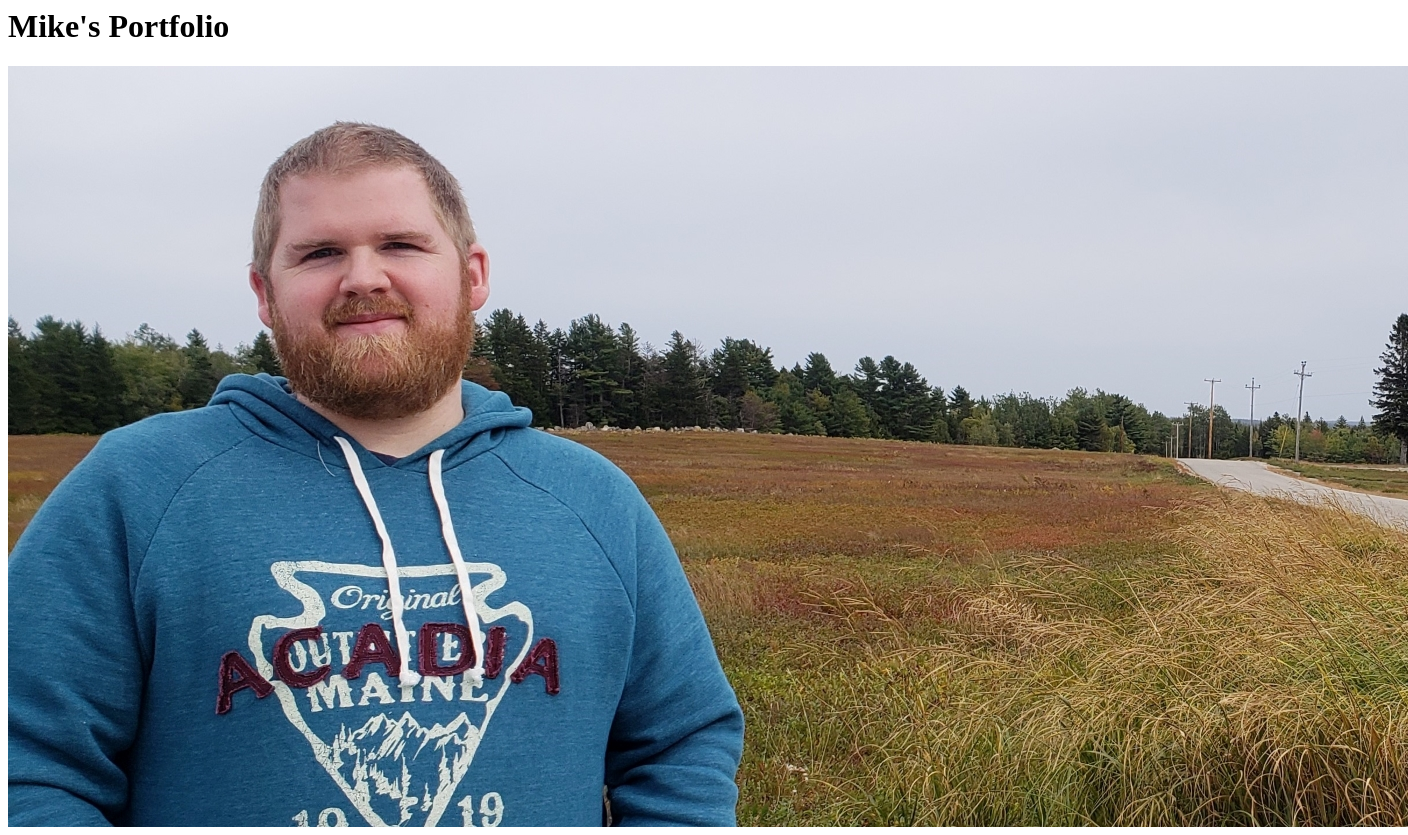
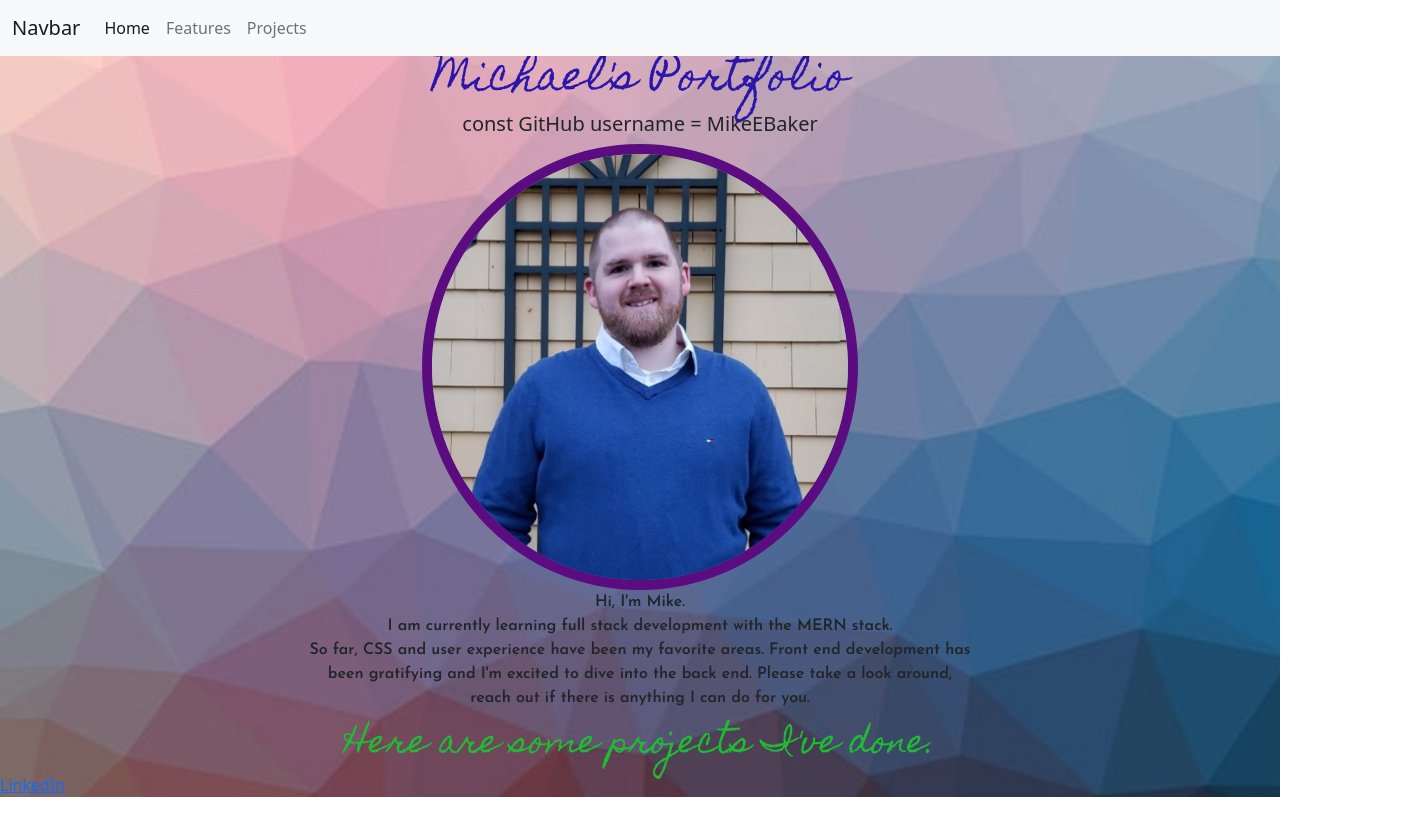
Before and after one commit to MikeEBaker/MikeEBaker.GitHub.io, a plain HTML site: page index.html in a window 1280 px wide. Shown: the whole page, 1408 px wide, since content can reach past the window. After the commit the page ends 800 px from the top, so only its background shows below. Drawn offline with nearby package versions, Linux system fonts and the light colour scheme.

Commit message:
Add files via upload
First attempt to get new portfolio up and available.

```diff
--- a/index.html
+++ b/index.html
@@ -1,4 +1,61 @@
-<html>
-    <h1>Mike's Portfolio</h1>
-    <img src="./GitHubPortfolio.jpg">
+<!DOCTYPE html>
+<html lang="en">
+<head>
+  <meta charset="UTF-8">
+  <meta http-equiv="X-UA-Compatible" content="IE=edge">
+  <meta name="viewport" content="width=device-width, initial-scale=1.0">
+  <title>Mike Baker</title>
+  <!--CSS import-->
+
+  <link rel="stylesheet" href="styles.css">
+  <!--Bootstrap NavBar import-->
+
+  <link href="https://cdn.jsdelivr.net/npm/bootstrap@5.1.3/dist/css/bootstrap.min.css" rel="stylesheet" integrity="sha384-1BmE4kWBq78iYhFldvKuhfTAU6auU8tT94WrHftjDbrCEXSU1oBoqyl2QvZ6jIW3" crossorigin="anonymous">
+
+<!-- NavBar hanging here in the html cause it wouldn't work from the .css-->
+  <nav class="navbar navbar-expand-lg navbar-light bg-light">
+    <div class="container-fluid">
+      <a class="navbar-brand" href="#">Navbar</a>
+      <button class="navbar-toggler" type="button" data-bs-toggle="collapse" data-bs-target="#navbarNav" aria-controls="navbarNav" aria-expanded="false" aria-label="Toggle navigation">
+        <span class="navbar-toggler-icon"></span>
+      </button>
+      <div class="collapse navbar-collapse" id="navbarNav">
+        <ul class="navbar-nav">
+          <li class="nav-item">
+            <a class="nav-link active" aria-current="page" href="#">Home</a>
+          </li>
+          <li class="nav-item">
+            <a class="nav-link" href="#">Features</a>
+          </li>
+          <li class="nav-item">
+            <a class="nav-link" href="https://www.worldstarhiphop.com">Projects</a>
+          </li>
+        </ul>
+      </div>
+    </div>
+  </nav>
+
+  <!--Google Fonts cursive for the header-->
+  <link rel="preconnect" href="https://fonts.googleapis.com">
+<link rel="preconnect" href="https://fonts.gstatic.com" crossorigin>
+<link href="https://fonts.googleapis.com/css2?family=Homemade+Apple&display=swap" rel="stylesheet">
+
+<!--Google Fonts bio paragraph font-->
+<link rel="preconnect" href="https://fonts.googleapis.com">
+<link rel="preconnect" href="https://fonts.gstatic.com" crossorigin>
+<link href="https://fonts.googleapis.com/css2?family=Josefin+Sans:wght@600&display=swap" rel="stylesheet">
+
+</head>
+<body>
+  <h1>Michael's Portfolio</h1>
+  <h5>const GitHub username = MikeEBaker</h5>
+  <img src="./mike.jpg" class="center border-purple">
+  <p>Hi, I'm Mike.<br> I am currently learning full stack development with the MERN stack.<br>
+     So far, CSS and user experience have been my favorite areas. Front end development has<br>
+     been gratifying and I'm excited to dive into the back end. Please take a look around,<br>
+     reach out if there is anything I can do for you.
+  </p>
+  <h2>Here are some projects I've done.</h2>
+  <a href="https://www.linkedin.com/in/mikeebaker">LinkedIn</a>
+</body>
 </html>
--- /dev/null
+++ b/script.js
@@ -0,0 +1,2 @@
+alert("Script is on the job")
+return alert;
--- /dev/null
+++ b/styles.css
@@ -0,0 +1,40 @@
+
+body {
+  background-image: url("./violetGradient.jpg");
+  background-repeat: no-repeat;
+  background-size: cover;
+}
+
+h1 {
+    color: rgb(44, 22, 170);
+    font-family: 'Homemade Apple', cursive;
+    text-align: center;
+}
+h2 {
+    color: rgb(32, 187, 53);
+    font-family: 'Homemade Apple', cursive;
+    text-align: center;
+}
+
+h5 {
+  text-align: center;
+}
+
+p {
+  text-align: center;
+  font-family: 'Josefin Sans', sans-serif;
+}
+
+.border-purple{
+  border-color: rgb(92, 12, 129);
+  border-width: 10px;
+  border-style: solid;
+  border-radius: 50%;
+}
+
+.center {
+  display: block;
+  margin-left: auto;
+  margin-right: auto;
+  width: 34%;
+}
```
Also changed, not shown: mike.jpg (added), violetGradient.jpg (added).
